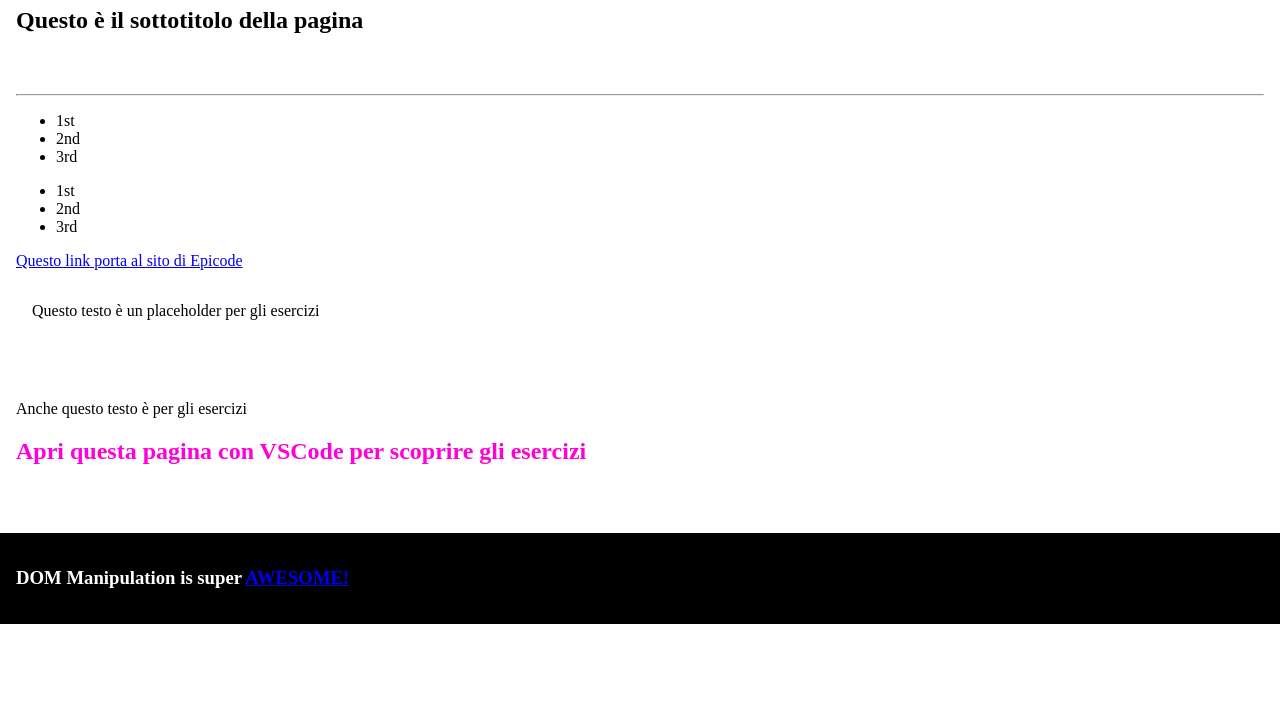
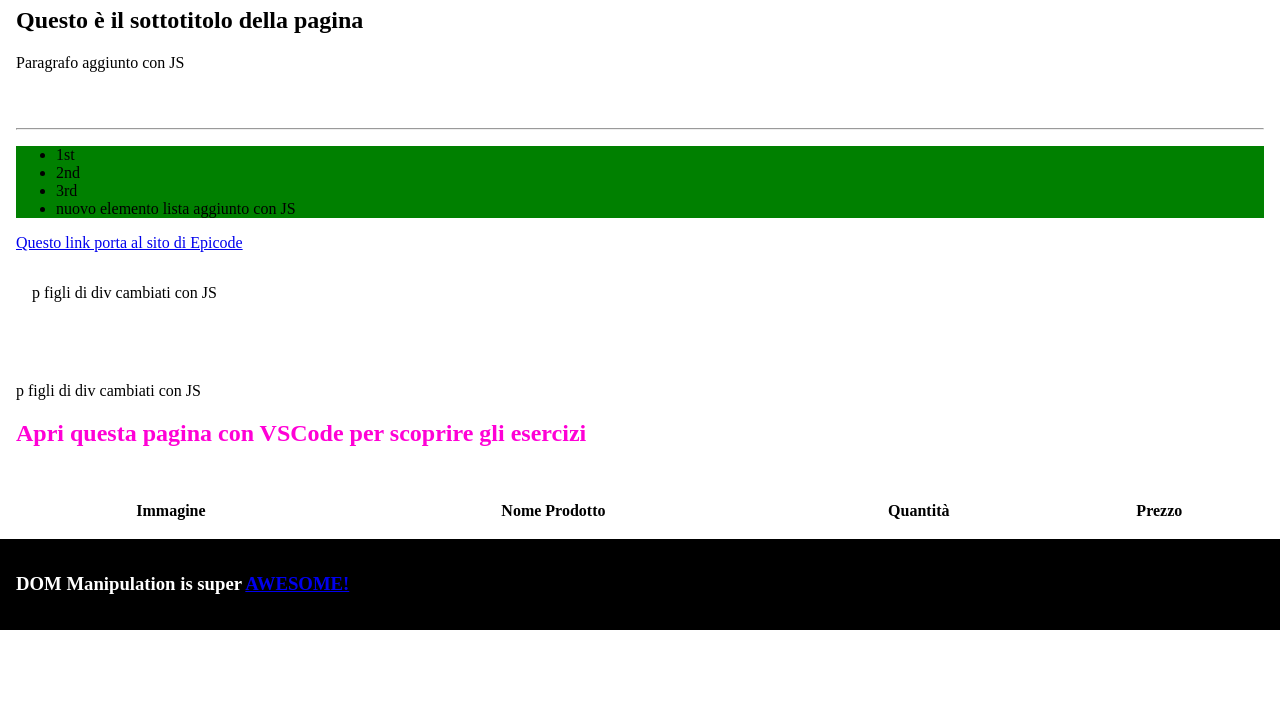
Before and after one commit to NunzioDiCroce/FrontEnd, a plain HTML site: page S3_L3/index.html in a window 1280 px wide. Shown: the part 89-800 px from the top of the page. Drawn offline with Linux system fonts and the light colour scheme.

Commit message:
Update index.html

```diff
--- a/S3_L3/index.html
+++ b/S3_L3/index.html
@@ -31,12 +31,17 @@
     .myHeading {
       color: #FF00D6;
     }
+
+    .backgroundGreen {
+      background-color: green;
+    }
+
   </style>
 </head>
 
 <body>
   <div>
-    <h1>Questo è il titolo della pagina</h1>
+    <h1 id="pageTytle">Questo è il titolo della pagina</h1>
     <h2>Questo è il sottotitolo della pagina</h2>
   </div>
 
@@ -75,42 +80,52 @@
         href="https://developer.mozilla.org/en-US/docs/Learn/JavaScript/Client-side_web_APIs/Manipulating_documents">AWESOME!</a>
     </h3>
   </footer>
+
   <script>
+
     /* ESERCIZIO 1
        Scrivi una funzione per cambiare il titolo della pagina in qualcos'altro
     */
 
     const changeTitle = function () {
-
-
+      const title = document.querySelector('h1');
+      title.innerText = 'Titolo modificato con JS'
     }
+    changeTitle();
 
     /* ESERCIZIO 2
        Scrivi una funzione per aggiungere al titolo della pagina una classe "myHeading"
     */
 
     const addClassToTitle = function () {
-
-
+      const title = document.querySelector('h1');
+      title.classList.add('myHeading');
     }
+    addClassToTitle();
 
     /* ESERCIZIO 3
        Scrivi una funzione per che cambi il testo dei p figli di un div
       */
 
     const changePcontent = function () {
-
-
+      const paragraphs = document.querySelectorAll('div p');
+      for(let i=0; i<paragraphs.length; i++) {
+        paragraphs[i].innerText = 'p figli di div cambiati con JS'
+      }
     }
+    changePcontent();
 
     /* ESERCIZIO 4
        Scrivi una funzione che cambi la proprietà href di ogni link (tranne quello nel footer) con il valore https://www.google.com
       */
 
     const changeUrls = function () {
-
-
+      const links = document.querySelectorAll('a:not(footer a)');
+      for(let i=0; i<links.length; i++) {
+        links[i].href = 'https://www.google.com';
+      }
     }
+    changeUrls();
 
     /* ESERCIZIO 5
        Scrivi una funzione che aggiunga un nuovo elemento lista alla seconda lista non ordinata
@@ -118,44 +133,59 @@
 
     const addToTheSecond = function () {
 
-
+      const secondList = document.getElementById('secondList');
+      const li = document.createElement('li');
+      li.innerText = 'nuovo elemento lista aggiunto con JS'
+      secondList.appendChild(li);
     }
+    addToTheSecond();
 
     /* ESERCIZIO 6
        Scrivi una funzione che aggiunga un secondo paragrafo al primo div
     */
 
     const addParagraph = function () {
-
-
+      const primoDiv = document.querySelectorAll('div')[0];
+      const paragrafo = document.createElement('p');
+      paragrafo.innerText = 'Paragrafo aggiunto con JS';
+      primoDiv.appendChild(paragrafo);
     }
+    addParagraph();
 
     /* ESERCIZIO 7
        Scrivi una funzione che faccia scomparire la prima lista non ordinata
     */
 
     const hideFirstUl = function () {
-
+      const primaLista = document.getElementById('firstList');
+      primaLista.remove();
 
     }
+    hideFirstUl();
 
     /* ESERCIZIO 8
        Scrivi una funzione che renda verde il background di ogni lista non ordinata
       */
 
     const paintItGreen = function () {
-
-
+      const list = document.querySelectorAll('ul');
+      for(let i=0; i<list.length; i++) {
+        list[i].classList.add('backgroundGreen');
+      }
     }
+    paintItGreen();
 
     /* ESERCIZIO 9
-       Scrivi una funzione che rimuova l'ultima lettera dall'h1 ogni volta che l'utente lo clicca
+       Scrivi una funzione che rimuova/aggiunga la classe dall'h1 ogni volta che l'utente lo clicca
       */
 
-    const makeItClickable = function () {
-
-
+      const makeItClickable = function () {
+      const title = document.querySelector('h1')
+      title.onclick = function () {
+        title.classList.toggle('myHeading')
+      }
     }
+    makeItClickable()
 
     /* ESERCIZIO 10
        Crea una funzione che, al click sul footer, riveli l'URL del link interno come contenuto di un alert()
@@ -163,8 +193,16 @@
 
     const revealFooterLink = function () {
 
+      const footer = document.querySelector('footer');
 
+      footer.style.cursor = 'pointer';
+
+      footer.onclick = function() {
+        const href = document.querySelector('footer a').getAttribute('href');
+        alert(href);
+      }
     }
+    revealFooterLink();
 
     /* ESERCIZIO 11
        Crea una funzione che crei una tabella nell'elemento con id "tableArea".
@@ -172,9 +210,61 @@
     */
 
     const generateTable = function () {
+      const container = document.getElementById('tableArea');
+      const tabella = document.createElement('table');
+      tabella.style.width = '100%';
+      container.appendChild(tabella);
 
+      const primaRiga = document.createElement('tr');
+      tabella.appendChild(primaRiga);
+
+      const thImmagine = document.createElement('th');
+      thImmagine.innerText = 'Immagine';
+      primaRiga.appendChild(thImmagine);
+
+      const thNomeProdotto = document.createElement('th');
+      thNomeProdotto.innerText = 'Nome Prodotto';
+      primaRiga.appendChild(thNomeProdotto);
+
+      const thQuantita = document.createElement('th');
+      thQuantita.innerText = 'Quantità';
+      primaRiga.appendChild(thQuantita);
+
+      const thPrezzo = document.createElement('th');
+      thPrezzo.innerText = 'Prezzo';
+      primaRiga.appendChild(thPrezzo);
+
+      const immagini = [
+        "https://m.media-amazon.com/images/I/81yJf4K+L1L._AC_SY450_.jpg",
+        "https://m.media-amazon.com/images/I/61MRTh9xotL._AC_SX679_.jpg",
+        "https://www.tradeinn.com/f/13805/138054505/samsung-smartphone-galaxy-s21-5g-8gb-128gb-6.2.jpg",
+        "https://i01.appmifile.com/v1/MI_18455B3E4DA706226CF7535A58E875F0267/pms_1661333885.70133010!500x500.png",
+        "https://tomatosmartphone.it/wp-content/uploads/2022/06/EU-IN_Green.png"
+      ]
+
+      for(let i=0; i<immagini.length; i++) {
+        const nuovaRiga = document.createElement('tr');
+
+        const tdImmagine = document.createElement('td');
+        tdImmagine.innerHtml = `<img href="immagini[i]">`;
+
+        const tdNomeProdotto = document.createElement('td');
+        tdNomeProdotto.innerText = 'Nome Prodotto';
+
+        const tdQuantita = document.createElement('td');
+        tdQuantita.innerText = Math.floor(Math.random()*100);
+
+        const tdPrezzo = document.createElement('td');
+        tdPrezzo.innerText = Math.floor(Math.random()*10)+1;
+
+        nuovaRiga.appendChild(tdImmagine);
+        nuovaRiga.appendChild(tdNomeProdotto);
+        nuovaRiga.appendChild(tdQuantita);
+        nuovaRiga.appendChild(tdPrezzo);
+      }
 
     }
+    generateTable();
 
     /* ESERCIZIO 12
        Crea una funzione che aggiunga una riga alla tabella precedentemente creata e fornisca i dati necessari come parametri
@@ -213,6 +303,7 @@
     }
 
   </script>
+
 </body>
 
 </html>
```
Also changed, not shown: 1 other file.
